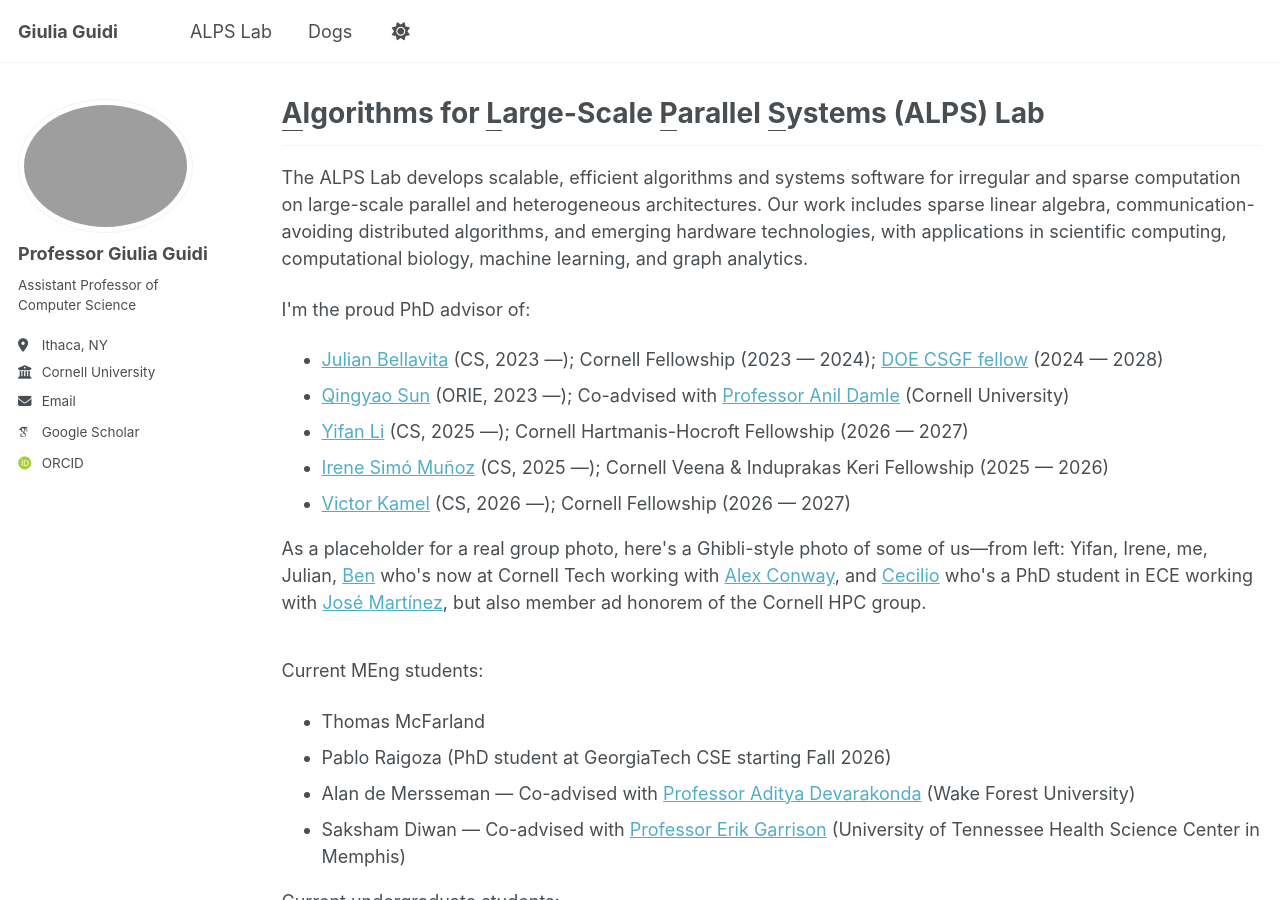
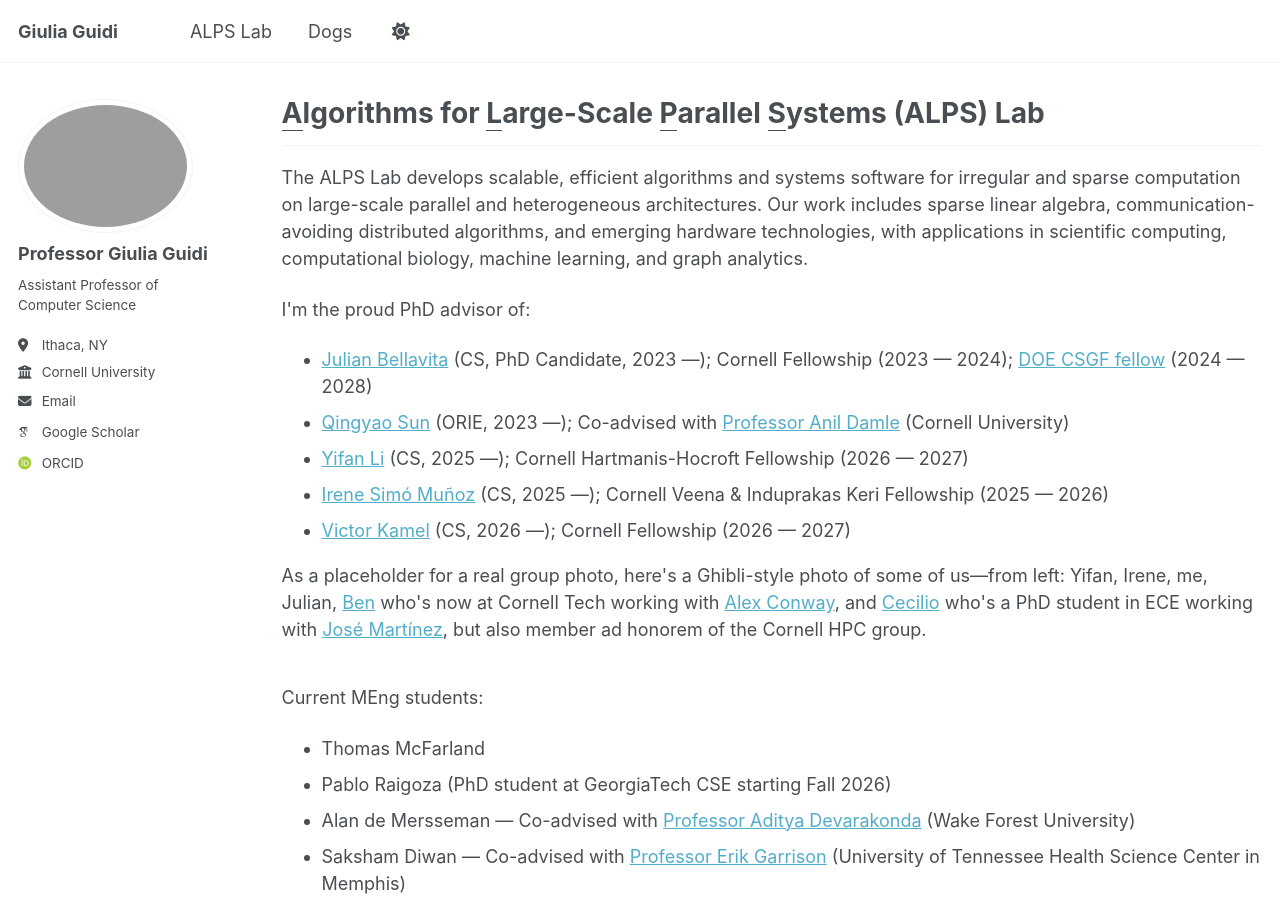
Before and after one commit to giuliaguidi/giuliaguidi.github.io, a Jekyll site: the page built from _pages/hpcgroup.html, in a window 1280 px wide and 900 px high. Built offline with Jekyll 4.4.1, drawn with Linux system fonts in a browser that asks for light colours; some web fonts are replaced.

Commit message:
Update Julian Bellavita's status to PhD Candidate

```diff
--- a/_pages/hpcgroup.html
+++ b/_pages/hpcgroup.html
@@ -18,7 +18,7 @@ author_profile: true
     <p>The ALPS Lab develops scalable, efficient algorithms and systems software for irregular and sparse computation on large-scale parallel and heterogeneous architectures. Our work includes sparse linear algebra, communication-avoiding distributed algorithms, and emerging hardware technologies, with applications in scientific computing, computational biology, machine learning, and graph analytics.</p>
     <p>I'm the proud PhD advisor of:</p>
     <ul>
-        <li><a href="https://hooninator.github.io/website.github.io/">Julian Bellavita</a> (CS, 2023 &mdash;); Cornell Fellowship (2023 &mdash; 2024); <a href="https://www.krellinst.org/csgf/profile/bellavita2024">DOE CSGF fellow</a> (2024 &mdash; 2028)</li>
+        <li><a href="https://hooninator.github.io/website.github.io/">Julian Bellavita</a> (CS, PhD Candidate, 2023 &mdash;); Cornell Fellowship (2023 &mdash; 2024); <a href="https://www.krellinst.org/csgf/profile/bellavita2024">DOE CSGF fellow</a> (2024 &mdash; 2028)</li>
         <li><a href="https://nalzok.github.io/">Qingyao Sun</a> (ORIE, 2023 &mdash;); Co-advised with <a href="https://www.cs.cornell.edu/~damle/">Professor Anil Damle</a> (Cornell University)</li>
         <li><a href="https://l.iyi.fan/">Yifan Li</a> (CS, 2025 &mdash;); Cornell Hartmanis-Hocroft Fellowship (2026 &mdash; 2027)</li>
         <li><a href="https://isimo00.github.io/">Irene Simó Muñoz</a> (CS, 2025 &mdash;); Cornell Veena & Induprakas Keri Fellowship (2025 &mdash; 2026)</li>
```
